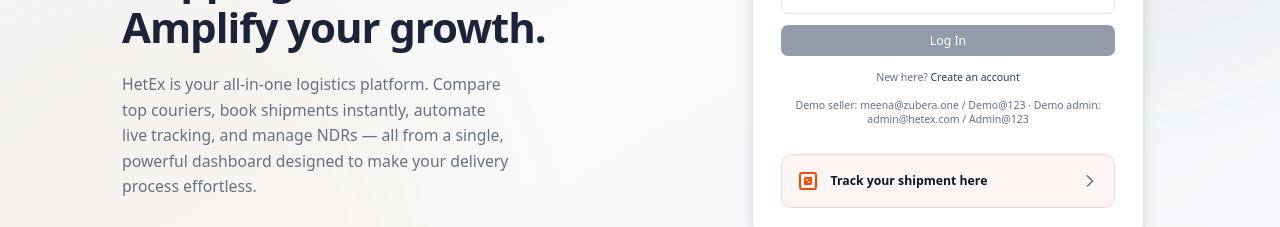
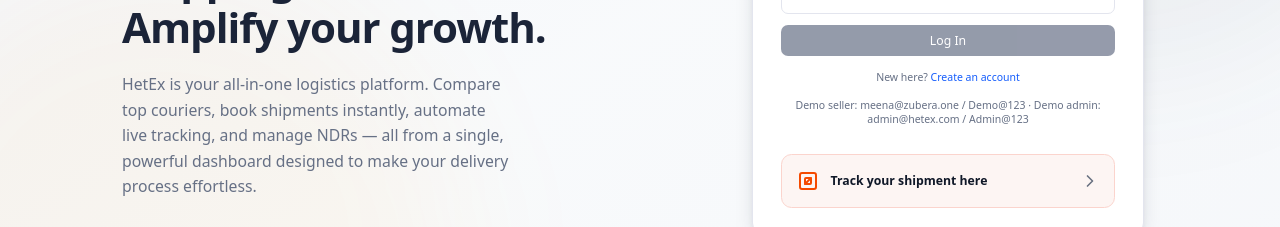
Before and after one commit to shivshankar-8725/Hetex_Fullstack, a Next.js app in the folder frontend/: page /login in a window 1280 px wide. Shown: the part 382-609 px from the top of the page. Built offline with nearby package versions, Linux system fonts and the light colour scheme.

Commit message:
UI tweak: Change auth links to clear blue color for better visibility

```diff
--- a/frontend/src/app/(auth)/login/page.tsx
+++ b/frontend/src/app/(auth)/login/page.tsx
@@ -89,7 +89,7 @@
         )}
 
         <p className="mt-4 text-center text-xs text-muted">
-          New here? <Link href="/register" className="font-medium text-brand hover:underline">Create an account</Link>
+          New here? <Link href="/register" className="font-medium text-blue-600 hover:underline">Create an account</Link>
         </p>
 
         <p className="mt-4 text-center text-xs text-muted">
--- a/frontend/src/app/(auth)/register/page.tsx
+++ b/frontend/src/app/(auth)/register/page.tsx
@@ -133,7 +133,7 @@
         {error && <p className="mt-3 text-sm text-danger">{error}</p>}
 
         <p className="mt-4 text-center text-xs text-muted">
-          Already have an account? <Link href="/login" className="font-medium text-brand hover:underline">Log in</Link>
+          Already have an account? <Link href="/login" className="font-medium text-blue-600 hover:underline">Log in</Link>
         </p>
         <PublicTrackingBox />
       </div>
```
